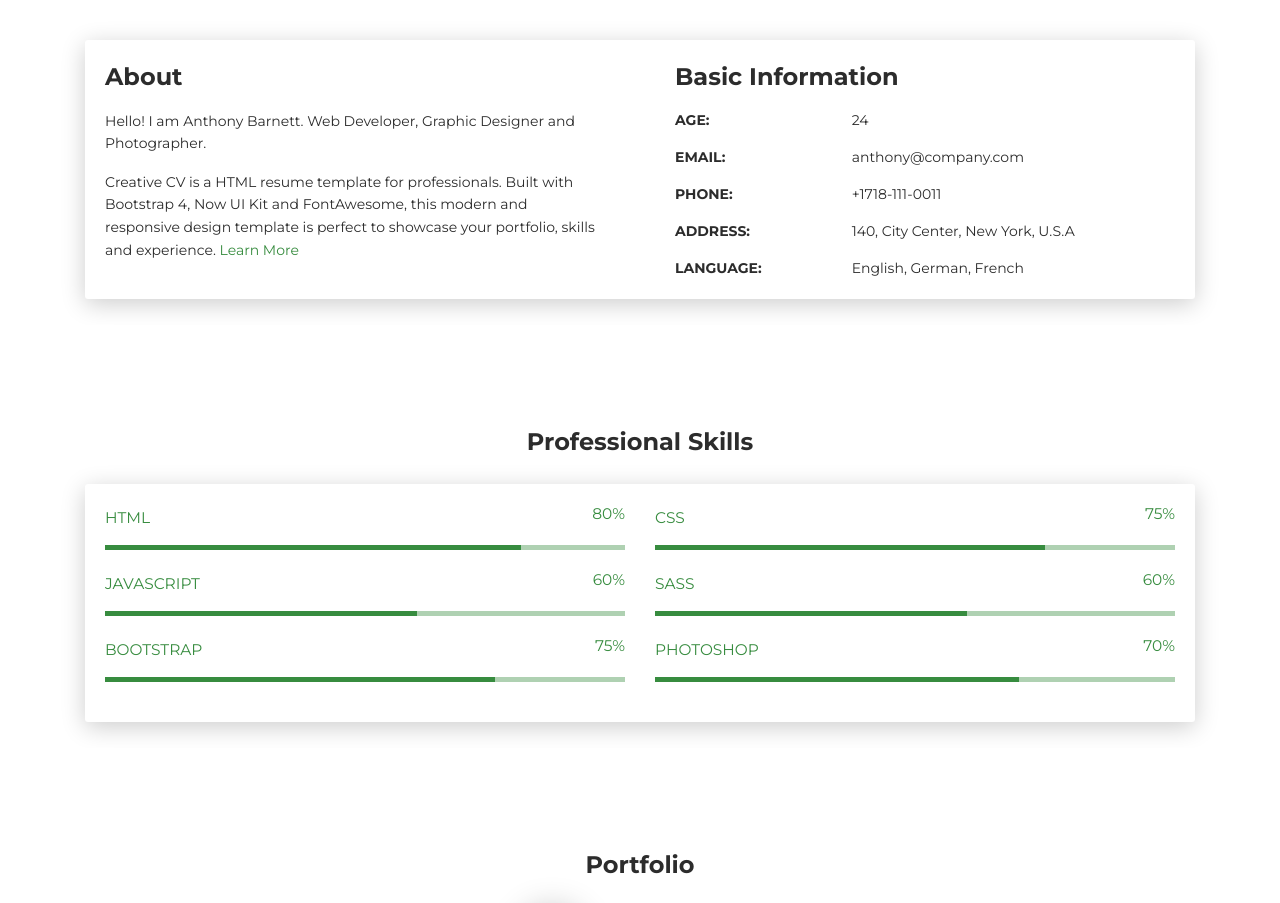
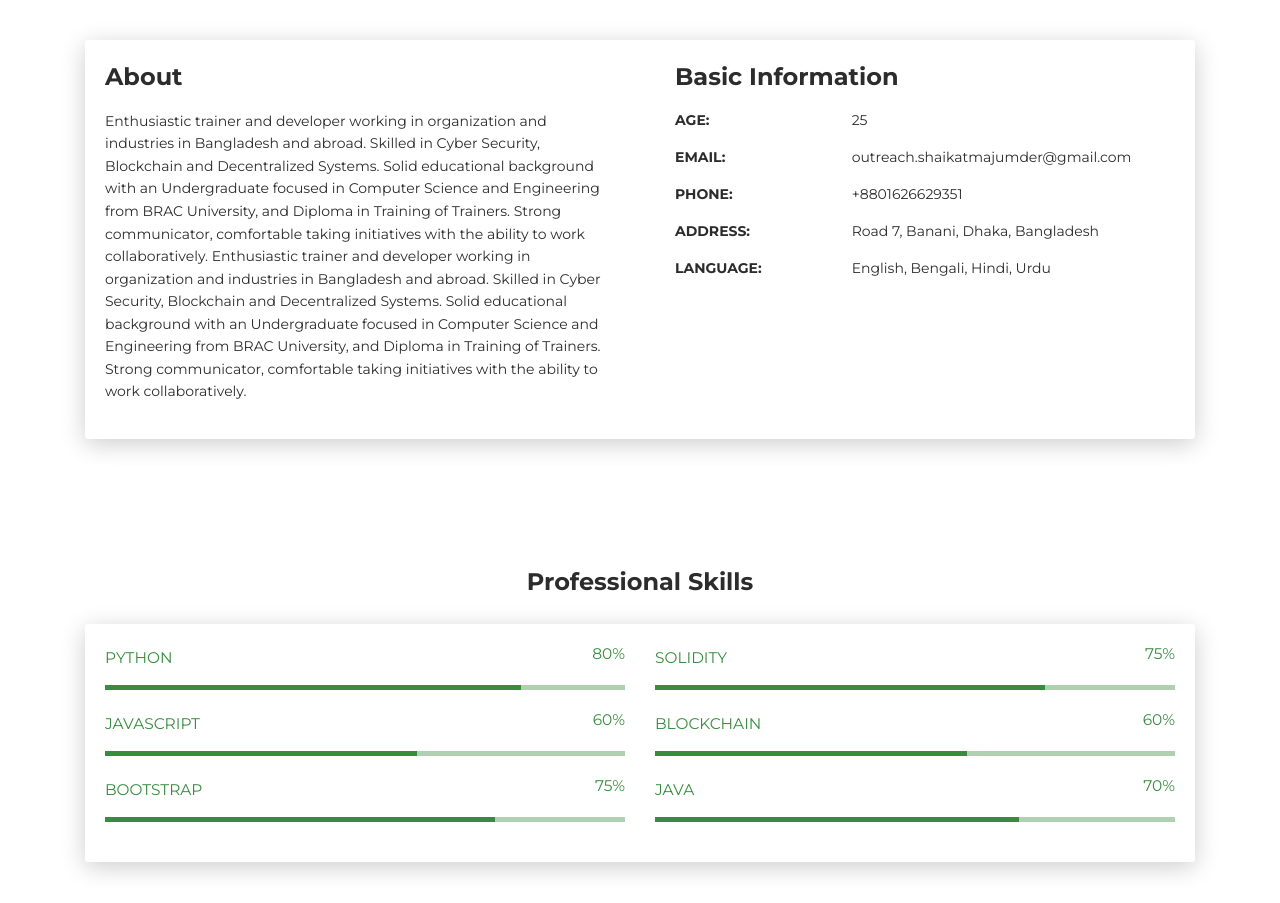
Before and after one commit to shaikat010/Shaikat_Resume, a plain HTML site: page index.html in a window 1280 px wide. Shown: the part 580-1483 px from the top of the page. Drawn offline with Linux system fonts and the light colour scheme.

Commit message:
Add files via upload

```diff
--- a/index.html
+++ b/index.html
@@ -49,8 +49,8 @@
       <div class="container">
         <div class="content-center">
           <div class="cc-profile-image"><a href="#"><img src="images/anthony.jpg" alt="Image"/></a></div>
-          <div class="h2 title">Anthony Barnett</div>
-          <p class="category text-white">Web Developer, Graphic Designer,  Photographer</p><a class="btn btn-primary smooth-scroll mr-2" href="#contact" data-aos="zoom-in" data-aos-anchor="data-aos-anchor">Hire Me</a><a class="btn btn-primary" href="#" data-aos="zoom-in" data-aos-anchor="data-aos-anchor">Download CV</a>
+          <div class="h2 title">Shaikat Majumder</div>
+          <p class="category text-white">Blockchain Developer and Researcher, Trainer</p><a class="btn btn-primary smooth-scroll mr-2" href="#contact" data-aos="zoom-in" data-aos-anchor="data-aos-anchor">Hire Me</a><a class="btn btn-primary" href="#" data-aos="zoom-in" data-aos-anchor="data-aos-anchor">Download CV</a>
         </div>
       </div>
       <div class="section">
@@ -68,8 +68,9 @@
         <div class="col-lg-6 col-md-12">
           <div class="card-body">
             <div class="h4 mt-0 title">About</div>
-            <p>Hello! I am Anthony Barnett. Web Developer, Graphic Designer and Photographer.</p>
-            <p>Creative CV is a HTML resume template for professionals. Built with Bootstrap 4, Now UI Kit and FontAwesome, this modern and responsive design template is perfect to showcase your portfolio, skills and experience. <a href="https://templateflip.com/templates/creative-cv/" target="_blank">Learn More</a></p>
+            <p>Enthusiastic trainer and developer working in organization and industries in Bangladesh and abroad. Skilled in Cyber Security, Blockchain and Decentralized Systems. Solid educational background with an Undergraduate focused in Computer Science and Engineering from BRAC University, and Diploma in Training of Trainers. Strong communicator, comfortable taking initiatives with the ability to work collaboratively.
+Enthusiastic trainer and developer working in organization and industries in Bangladesh and abroad. Skilled in Cyber Security, Blockchain and Decentralized Systems. Solid educational background with an Undergraduate focused in Computer Science and Engineering from BRAC University, and Diploma in Training of Trainers. Strong communicator, comfortable taking initiatives with the ability to work collaboratively.
+</p>
           </div>
         </div>
         <div class="col-lg-6 col-md-12">
@@ -77,23 +78,23 @@
             <div class="h4 mt-0 title">Basic Information</div>
             <div class="row">
               <div class="col-sm-4"><strong class="text-uppercase">Age:</strong></div>
-              <div class="col-sm-8">24</div>
+              <div class="col-sm-8">25</div>
             </div>
             <div class="row mt-3">
               <div class="col-sm-4"><strong class="text-uppercase">Email:</strong></div>
-              <div class="col-sm-8">anthony@company.com</div>
+              <div class="col-sm-8">outreach.shaikatmajumder@gmail.com</div>
             </div>
             <div class="row mt-3">
               <div class="col-sm-4"><strong class="text-uppercase">Phone:</strong></div>
-              <div class="col-sm-8">+1718-111-0011</div>
+              <div class="col-sm-8">+8801626629351</div>
             </div>
             <div class="row mt-3">
               <div class="col-sm-4"><strong class="text-uppercase">Address:</strong></div>
-              <div class="col-sm-8">140, City Center, New York, U.S.A</div>
+              <div class="col-sm-8">Road 7, Banani, Dhaka, Bangladesh</div>
             </div>
             <div class="row mt-3">
               <div class="col-sm-4"><strong class="text-uppercase">Language:</strong></div>
-              <div class="col-sm-8">English, German, French</div>
+              <div class="col-sm-8">English, Bengali, Hindi, Urdu</div>
             </div>
           </div>
         </div>
@@ -108,14 +109,14 @@
       <div class="card-body">
         <div class="row">
           <div class="col-md-6">
-            <div class="progress-container progress-primary"><span class="progress-badge">HTML</span>
+            <div class="progress-container progress-primary"><span class="progress-badge">Python</span>
               <div class="progress">
                 <div class="progress-bar progress-bar-primary" data-aos="progress-full" data-aos-offset="10" data-aos-duration="2000" role="progressbar" aria-valuenow="60" aria-valuemin="0" aria-valuemax="100" style="width: 80%;"></div><span class="progress-value">80%</span>
               </div>
             </div>
           </div>
           <div class="col-md-6">
-            <div class="progress-container progress-primary"><span class="progress-badge">CSS</span>
+            <div class="progress-container progress-primary"><span class="progress-badge">Solidity</span>
               <div class="progress">
                 <div class="progress-bar progress-bar-primary" data-aos="progress-full" data-aos-offset="10" data-aos-duration="2000" role="progressbar" aria-valuenow="60" aria-valuemin="0" aria-valuemax="100" style="width: 75%;"></div><span class="progress-value">75%</span>
               </div>
@@ -131,7 +132,7 @@
             </div>
           </div>
           <div class="col-md-6">
-            <div class="progress-container progress-primary"><span class="progress-badge">SASS</span>
+            <div class="progress-container progress-primary"><span class="progress-badge">Blockchain</span>
               <div class="progress">
                 <div class="progress-bar progress-bar-primary" data-aos="progress-full" data-aos-offset="10" data-aos-duration="2000" role="progressbar" aria-valuenow="60" aria-valuemin="0" aria-valuemax="100" style="width: 60%;"></div><span class="progress-value">60%</span>
               </div>
@@ -147,7 +148,7 @@
             </div>
           </div>
           <div class="col-md-6">
-            <div class="progress-container progress-primary"><span class="progress-badge">Photoshop</span>
+            <div class="progress-container progress-primary"><span class="progress-badge">Java</span>
               <div class="progress">
                 <div class="progress-bar progress-bar-primary" data-aos="progress-full" data-aos-offset="10" data-aos-duration="2000" role="progressbar" aria-valuenow="60" aria-valuemin="0" aria-valuemax="100" style="width: 70%;"></div><span class="progress-value">70%</span>
               </div>
```
Also changed, not shown: 2 other files.
